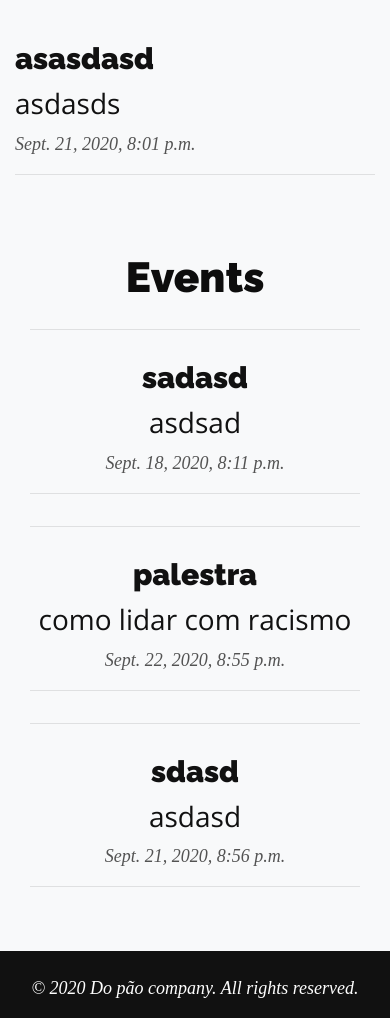
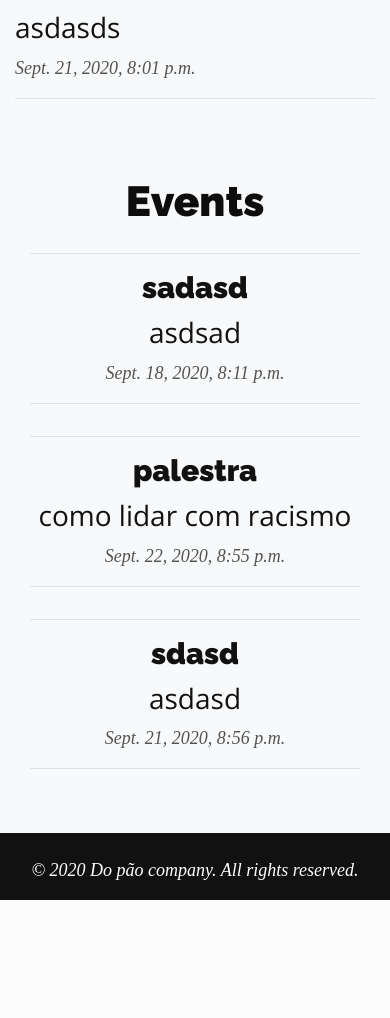
Before and after one commit to shDupont/smartcity-fiap, a Django app: page / in a window 390 px wide. Shown: the part 1949-2967 px from the top of the page. After the commit the page ends 2849 px from the top, so only its background shows below. Run offline with Django 3.2, Linux system fonts and the light colour scheme; data comes from the database, SQL or seed files in the repository; parts of the project's set-up code (start-up, migrations or seed data) failed here and were passed over; some libraries are stand-ins or nearby versions; some web fonts are replaced.

Commit message:
fixes: news

```diff
--- a/blog/static/css/style.css
+++ b/blog/static/css/style.css
@@ -137,6 +137,17 @@
     nav{
         direction: rtl;
     }
+
+    .tamanho.imagem{
+        height: none;
+    }
+
+    h2 {
+    font-size: 30px;
+    margin-top: 10px;
+    margin-bottom: 10px;
+    font-family: 'Raleway', sans-serif;
+}
 }
 
 @media (min-width: 900px) {
--- a/blog/templates/index.html
+++ b/blog/templates/index.html
@@ -79,7 +79,7 @@
             <div class="container bg-light">
                 <div class="row">
                     <div class="col-lg-12 col-md-12 mx-auto ">
-                        <div class="post-preview my-5">
+                        <div class="post-preview mb-5">
                             <a href="">
                                 <h2 class="post-title">{{ post.titulo }}</h2>
                                 <h3 class="post-subtitle">{{ post.textoCorpo }}</h3>
--- a/blog/templates/news.html
+++ b/blog/templates/news.html
@@ -74,7 +74,7 @@
             <div class="container bg-light">
                 <div class="row">
                     <div class="col-lg-12 col-md-12 mx-auto ">
-                        <div class="post-preview my-5">
+                        <div class="post-preview mb-5">
                             <a href="">
                                 <h2 class="post-title">{{ post.titulo }}</h2>
                                 <h3 class="post-subtitle">{{ post.textoCorpo }}</h3>
```
